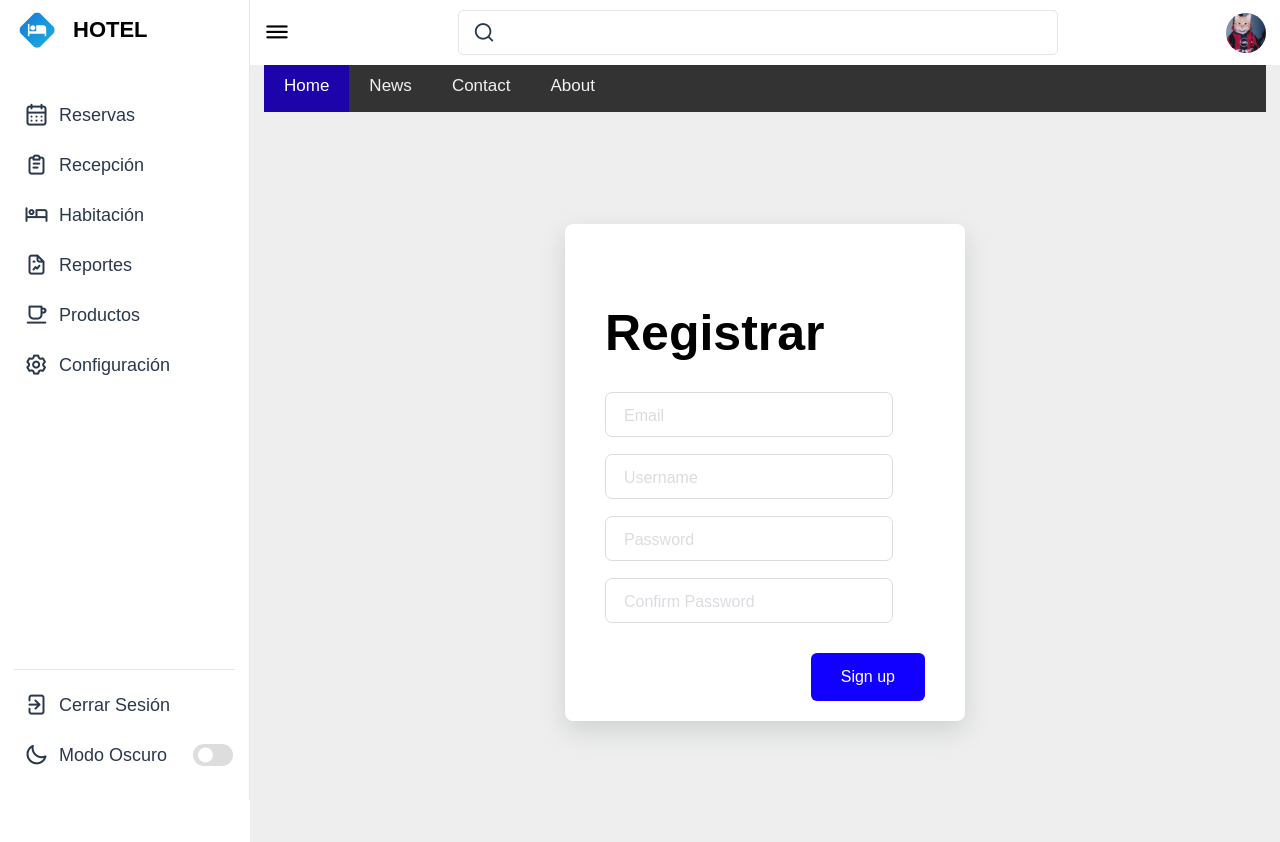
After one commit to MemoArguello/Hotel_sistema, a PHP site: page /admin/cuentas.php in a window 1280 px wide. The commit adds this page. Run offline with PHP 8.4, Linux system fonts and the light colour scheme; the visitor is signed in with stand-in values (Sample User, id 1).

Commit message:
Add files via upload

```diff
--- /dev/null
+++ b/CSS/registrar.css
@@ -0,0 +1,142 @@
+@import url('https://fonts.googleapis.com/css2?family=Quicksand&family=Roboto+Condensed:wght@300&display=swap');
+
+
+body {
+  box-sizing: border-box;
+  margin: 0;
+  padding: 0;
+  background-color: white;
+  font-family: "lato", sans-serif;
+}
+
+.signupFrm {
+  display: flex;
+  justify-content: center;
+  align-items: center;
+  height: 90vh;
+}
+
+
+.form {
+  background-color: white;
+  width: 400px;
+  border-radius: 8px;
+  padding: 20px 40px;
+  box-shadow: 0 10px 25px rgba(92, 99, 105, .2);
+}
+
+.title {
+  font-size: 50px;
+  margin-bottom: 50px;
+}
+
+.inputContainer {
+  position: relative;
+  height: 45px;
+  width: 90%;
+  margin-bottom: 17px;
+}
+
+.input {
+  position: absolute;
+  top: 0px;
+  left: 0px;
+  height: 100%;
+  width: 100%;
+  border: 1px solid #DADCE0;
+  border-radius: 7px;
+  font-size: 16px;
+  padding: 0 20px;
+  outline: none;
+  background: none;
+  z-index: 1;
+}
+
+
+.label {
+  position: absolute;
+  top: 15px;
+  left: 15px;
+  padding: 0 4px;
+  background-color: white;
+  color: #DADCE0;
+  font-size: 16px;
+  transition: 0.5s;
+  z-index: 0;
+}
+
+::placeholder {
+  color: transparent;
+}
+
+.submitBtn {
+  display: block;
+  margin-left: auto;
+  padding: 15px 30px;
+  border: none;
+  background-color: #1100ff;
+  color: white;
+  border-radius: 6px;
+  cursor: pointer;
+  font-size: 16px;
+  margin-top: 30px;
+}
+
+.submitBtn:hover {
+  background-color: #1100ff;
+  transform: translateY(-2px);
+}
+.input:focus + .label {
+  top: -7px;
+  left: 3px;
+  z-index: 10;
+  font-size: 14px;
+  font-weight: 600;
+  color: #1100ff;
+}
+
+.input:not(:placeholder-shown)+ .label {
+  top: -7px;
+  left: 3px;
+  z-index: 10;
+  font-size: 14px;
+  font-weight: 600;
+}
+
+.input:focus {
+  border: 2px solid #1100ff;
+}
+
+/* Add a black background color to the top navigation */
+.topnav {
+  background-color: #333;
+  overflow: hidden;
+}
+
+/* Style the links inside the navigation bar */
+.topnav a {
+  float: left;
+  display: block;
+  color: #f2f2f2;
+  text-align: center;
+  padding: 16px 20px;
+  text-decoration: none;
+  font-size: 17px;
+}
+
+/* Change the color of links on hover */
+.topnav a:hover {
+  background-color: #ddd;
+  color: black;
+}
+
+/* Add an active class to highlight the current page */
+.topnav a.active {
+  background-color: #1d04aa;
+  color: white;
+}
+
+/* Hide the link that should open and close the topnav on small screens */
+.topnav .icon {
+  display: none;
+}
--- a/CSS/style.css
+++ b/CSS/style.css
@@ -34,7 +34,7 @@ body{
 }
 body.dark{
     --primary-color: #3A3B3C;
-    --panel-color: #2d1374;
+    --panel-color: #2b2b2b;
     --text-color: #CCC;
     --black-light-color: #CCC;
     --border-color: #4D4C4C;
--- /dev/null
+++ b/admin/cuentas.php
@@ -0,0 +1,143 @@
+<?php
+session_start();
+include '../db.php';
+
+$usuario = $_SESSION['usuario'];
+if (!isset($usuario)) {
+    header("location:../index.php");
+}
+?>
+<!DOCTYPE html>
+<html lang="en">
+
+<head>
+    <meta charset="UTF-8">
+    <meta http-equiv="X-UA-Compatible" content="IE=edge">
+    <meta name="viewport" content="width=device-width, initial-scale=1.0">
+    <title>Configuracion</title>
+    <!----======== CSS ======== -->
+    <link rel="stylesheet" href="./../CSS/style.css">
+    <link rel="stylesheet" href="../CSS/registrar.css">
+
+    <!----===== Iconscout CSS ===== -->
+    <link rel="stylesheet" href="https://unicons.iconscout.com/release/v4.0.0/css/line.css">
+    <link href="./IMG/logo.svg" rel="icon">
+    <link rel="stylesheet" href="https://cdnjs.cloudflare.com/ajax/libs/font-awesome/4.7.0/css/font-awesome.min.css">
+</head>
+
+<body>
+    <nav>
+        <div class="logo-name">
+            <div class="logo-image">
+                <img src="./../IMG/logo.svg" alt="">
+            </div>
+
+            <span class="logo_name">HOTEL</span>
+        </div>
+
+        <div class="menu-items">
+            <ul class="nav-links">
+                <li><a href="#">
+                        <i class="uil uil-calendar-alt"></i>
+                        <span class="link-name">Reservas</span>
+                    </a></li>
+                <li><a href="#">
+                        <i class="uil uil-clipboard-notes"></i>
+                        <span class="link-name">Recepción</span>
+                    </a></li>
+                <li><a href="#">
+                        <i class="uil uil-bed"></i>
+                        <span class="link-name">Habitación</span>
+                    </a></li>
+                <li><a href="#">
+                        <i class="uil uil-file-graph"></i>
+                        <span class="link-name">Reportes</span>
+                    </a></li>
+                <li><a href="#">
+                        <i class="uil uil-coffee"></i>
+                        <span class="link-name">Productos</span>
+                    </a></li>
+                <li><a href="../admin/cuentas.php">
+                        <i class="uil uil-setting"></i>
+                        <span class="link-name">Configuración</span>
+                    </a></li>
+            </ul>
+
+            <ul class="logout-mode">
+                <li><a href="../cerrar_sesion.php">
+                        <i class="uil uil-signout"></i>
+                        <span class="link-name">Cerrar Sesión</span>
+                    </a></li>
+
+                <li class="mode">
+                    <a href="#">
+                        <i class="uil uil-moon"></i>
+                        <span class="link-name">Modo Oscuro</span>
+                    </a>
+
+                    <div class="mode-toggle">
+                        <span class="switch"></span>
+                    </div>
+                </li>
+
+            </ul>
+        </div>
+    </nav>
+
+    <section class="dashboard">
+        <div class="top">
+            <i class="uil uil-bars sidebar-toggle"></i>
+
+            <div class="search-box">
+                <i class="uil uil-search"></i>
+                <input type="text" placeholder="Search here...">
+            </div>
+
+            <img src="./IMG/user.jpg" alt="">
+        </div>
+
+        <div class="dash-content">
+        <div class="topnav" id="myTopnav">
+                <a href="#home" class="active">Home</a>
+                <a href="#news">News</a>
+                <a href="#contact">Contact</a>
+                <a href="#about">About</a>
+                <a href="javascript:void(0);" class="icon" onclick="myFunction()">
+                    <i class="fa fa-bars"></i>
+                </a>
+            </div>
+            <div class="signupFrm">
+                <form action="" class="form">
+                    <h1 class="title">Registrar</h1>
+                    <div class="inputContainer">
+                        <input type="text" class="input" placeholder="a">
+                        <label for="" class="label">Email</label>
+                    </div>
+
+                    <div class="inputContainer">
+                        <input type="text" class="input" placeholder="a">
+                        <label for="" class="label">Username</label>
+                    </div>
+
+                    <div class="inputContainer">
+                        <input type="text" class="input" placeholder="a">
+                        <label for="" class="label">Password</label>
+                    </div>
+
+                    <div class="inputContainer">
+                        <input type="text" class="input" placeholder="a">
+                        <label for="" class="label">Confirm Password</label>
+                    </div>
+
+                    <input type="submit" class="submitBtn" value="Sign up">
+                </form>
+            </div>
+
+        </div>
+    </section>
+
+    <script src="./../JS/script.js"></script>
+
+</body>
+
+</html>
```
Also changed, not shown: CSS/login.css (+10 -6 lines), cerrar_sesion.php (added, +7 -0 lines), validar.php (+5 -8 lines), vistas/admin.php (added, +104 -0 lines), vistas/recepcion.php (added, +103 -0 lines).
